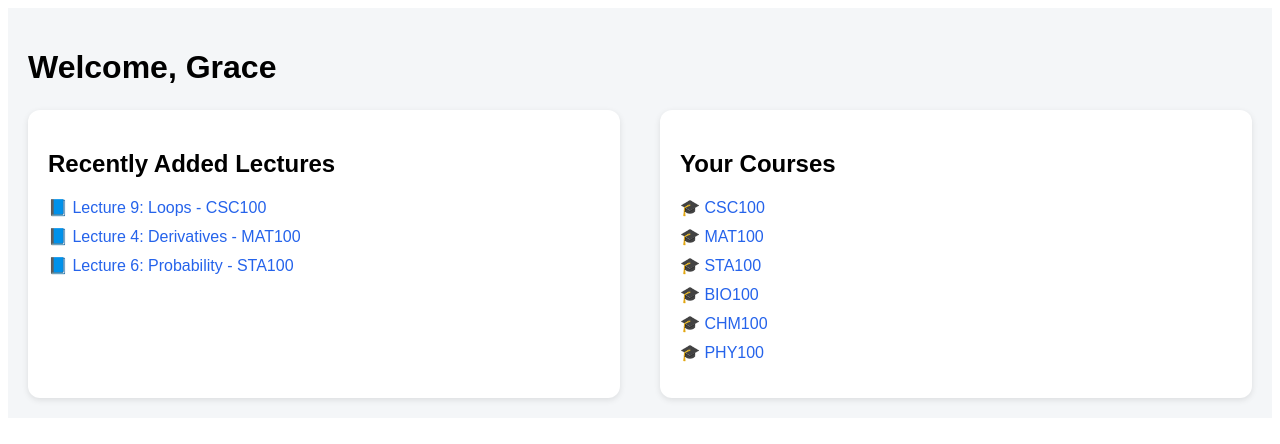
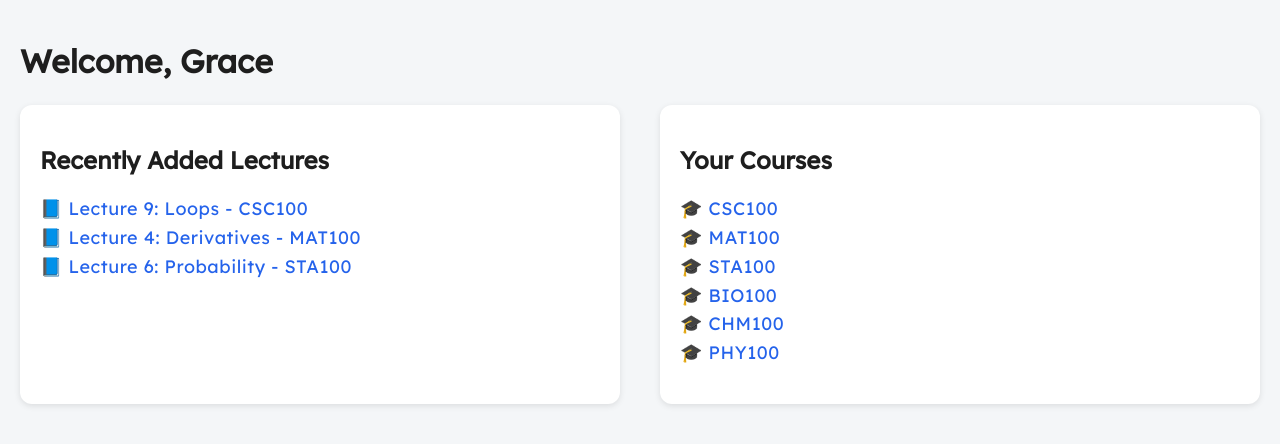
Before and after one commit to gracelliu/genai2025, a Vue app in the folder dyslexia-app/: page /home in a window 1280 px wide. Shown: the top 444 px of the page. Built offline with nearby package versions, Linux system fonts and the light colour scheme.

Commit message:
lexend styling for all pages

```diff
--- a/dyslexia-app/src/assets/global.css
+++ b/dyslexia-app/src/assets/global.css
@@ -1,3 +1,8 @@
+/* src/assets/global.css */
 body {
     font-family: 'Lexend', sans-serif;
+    background-color: #f4f6f8;
+    margin: 0;
+    padding: 0;
+    color: #1e1e1e;
   }
--- a/dyslexia-app/src/components/CoursePage.vue
+++ b/dyslexia-app/src/components/CoursePage.vue
@@ -32,7 +32,6 @@
 
   <style scoped>
   .course-page {
-    font-family: Arial, sans-serif;
     padding: 20px;
     background-color: #f4f6f8;
   }
@@ -51,9 +50,11 @@
   }
 
   li {
-    margin-bottom: 12px;
-    font-size: 16px;
-  }
+    font-size: 18px;
+    letter-spacing: 0.03em;
+    line-height: 1.6;
+    }
+
 
   a {
     text-decoration: none;
--- a/dyslexia-app/src/components/LecturePage.vue
+++ b/dyslexia-app/src/components/LecturePage.vue
@@ -77,10 +77,8 @@ export default {
 </script>
 
 <style scoped>
-@import url('https://fonts.googleapis.com/css2?family=Lexend&display=swap');
 
 .lecture-page {
-  font-family: 'Lexend', sans-serif;
   padding: 20px;
   background-color: #f5f7f9;
   color: #1e1e1e;
@@ -124,7 +122,6 @@ video {
   max-height: 400px;
   overflow-y: auto;
   line-height: 1.8;
-  font-family: 'Lexend', sans-serif;
   font-size: 16px;
   letter-spacing: 0.02em;
   font-size: 18px;
--- a/dyslexia-app/src/components/OnboardPage.vue
+++ b/dyslexia-app/src/components/OnboardPage.vue
@@ -32,7 +32,6 @@ body {
   min-height: 100vh;
   background-image: linear-gradient(80deg, rgb(5,124,172), rgb(199,10,114));
   overflow: hidden;
-  font-family: 'Lexend', sans-serif;
   color: white;
 }
 
@@ -97,7 +96,6 @@ body {
 .overlay button {
   padding: 20px 40px;
   font-size: 1.4rem;
-  font-family: 'Lexend', sans-serif;
   border: none;
   border-radius: 8px;
   background-color: #ffe28a;
--- a/dyslexia-app/src/components/WelcomePage.vue
+++ b/dyslexia-app/src/components/WelcomePage.vue
@@ -31,7 +31,6 @@
 
   <style scoped>
 .welcome-page {
-  font-family: Arial, sans-serif;
   padding: 20px;
   background-color: #f4f6f8;
 }
@@ -62,9 +61,11 @@ ul {
 }
 
 li {
-  margin-bottom: 10px;
-  font-size: 16px;
+  font-size: 18px;
+  letter-spacing: 0.03em;
+  line-height: 1.6;
 }
+
 
 a {
   text-decoration: none;
```
